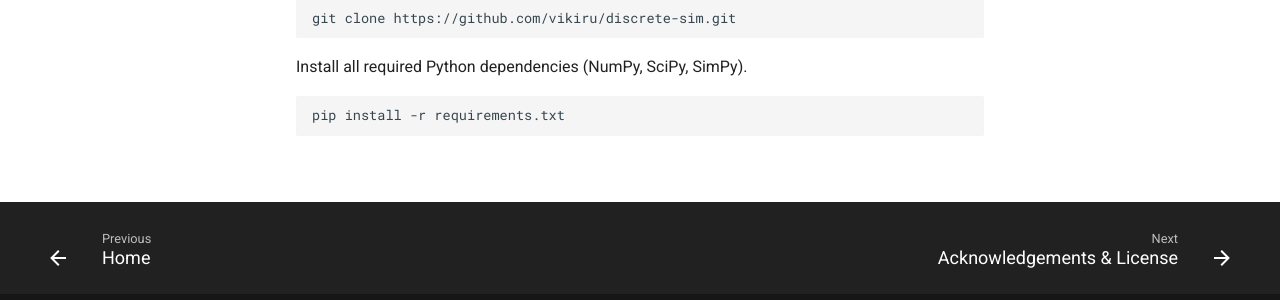
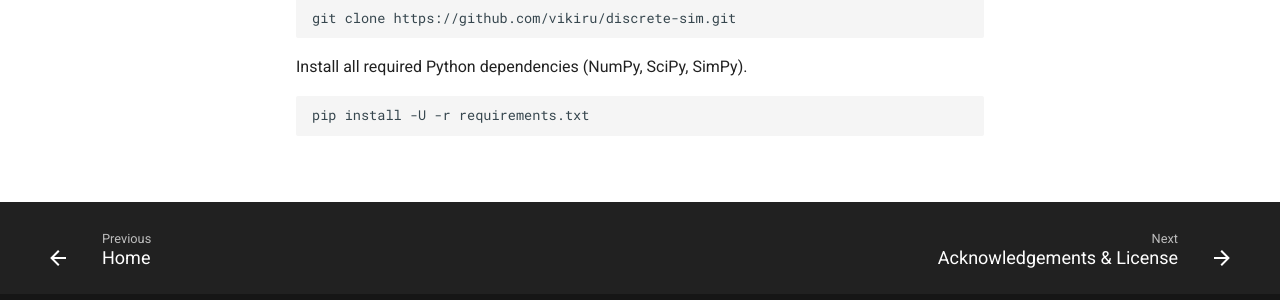
Before and after one commit to vikiru/discrete-sim, an MkDocs documentation site: the page built from docs/setup.md, in a window 1280 px wide. Shown: the part 541-841 px from the top of the page. Built offline with MkDocs 1.6.1 and Material for MkDocs 9.7.7, drawn with Linux system fonts in a browser that asks for light colours; comment, search, counter and statistics services are not loaded.

````diff
--- a/docs/setup.md
+++ b/docs/setup.md
@@ -27,5 +27,5 @@ git clone https://github.com/vikiru/discrete-sim.git
 Install all required Python dependencies (NumPy, SciPy, SimPy).
 
 ```bash
-pip install -r requirements.txt
+pip install -U -r requirements.txt
 ```
````
